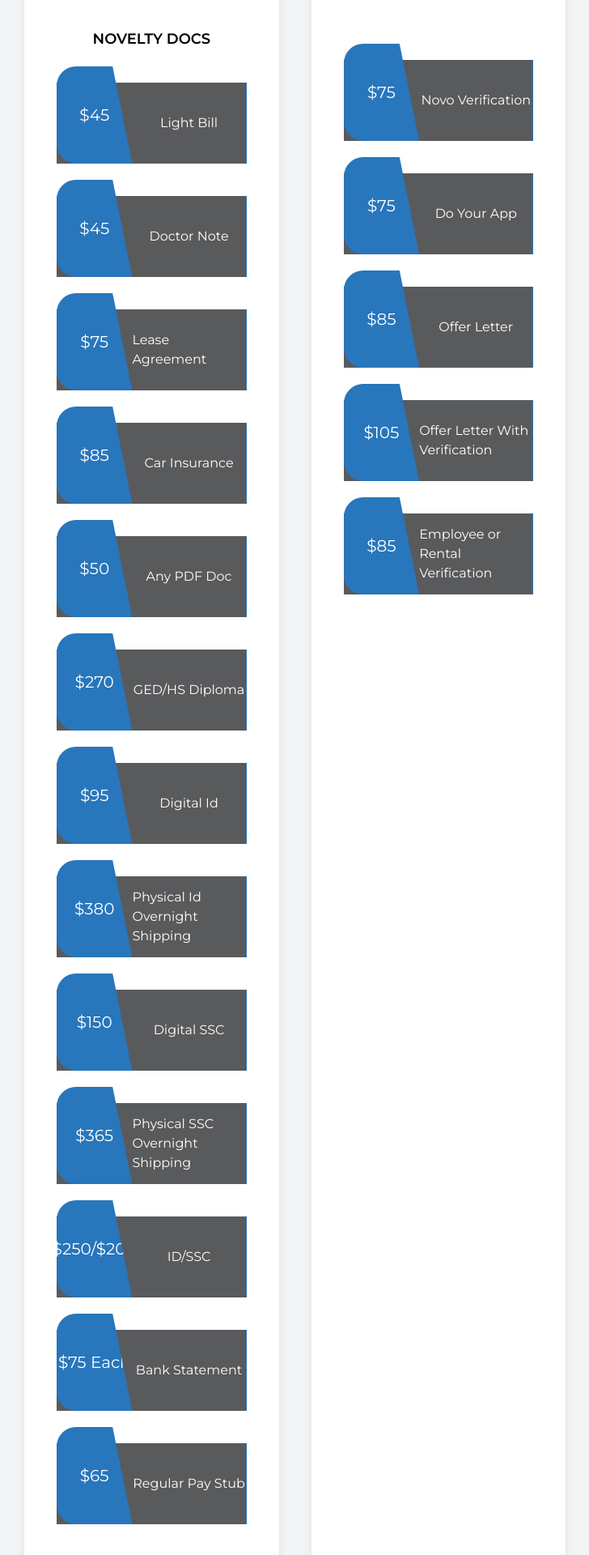
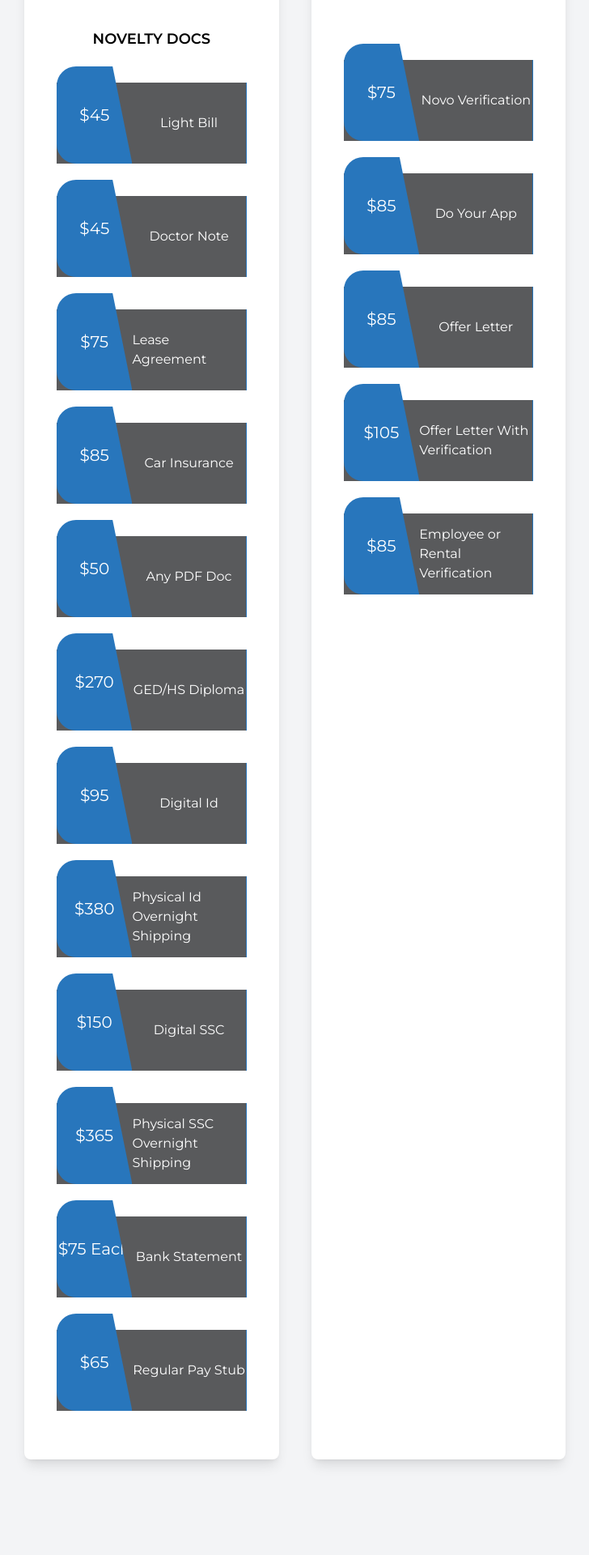
Before and after one commit to Jamleads/royalApproval, a React (Vite) app: page / in a window 1280 px wide. Shown: the part 4638-6558 px from the top of the page at 81% size, without its empty margins (98-826 px from the left). Built offline with nearby package versions, Linux system fonts and the light colour scheme; grey boxes are pictures that could not be loaded.

Commit message:
price update

```diff
--- a/src/App.jsx
+++ b/src/App.jsx
@@ -442,18 +442,6 @@ function App() {
                       data-aos="fade-down-right"
                     >
                       <div className="w-2/5 h-[120px] mb-5 bg-theDarkGold the-path rounded-l-3xl flex flex-col items-center justify-center text-white">
-                        <p className="text-xl">$250/$200</p>
-                      </div>
-                      <div className="w-3/5 h-full flex items-center justify-center text-base text-white">
-                        ID/SSC
-                      </div>
-                    </div>
-
-                    <div
-                      className="bg-the_gray flex items-center h-[100px] border-r-[1px] border-theDarkGold"
-                      data-aos="fade-down-right"
-                    >
-                      <div className="w-2/5 h-[120px] mb-5 bg-theDarkGold the-path rounded-l-3xl flex flex-col items-center justify-center text-white">
                         <p className="text-xl">$75 Each</p>
                       </div>
                       <div className="w-3/5 h-full flex items-center justify-center text-base text-white">
@@ -506,7 +494,7 @@ function App() {
                       data-aos="fade-down-right"
                     >
                       <div className="w-2/5 h-[120px] mb-5 bg-theDarkGold the-path rounded-l-3xl flex flex-col items-center justify-center text-white">
-                        <p className="text-xl">$75</p>
+                        <p className="text-xl">$85</p>
                       </div>
                       <div className="w-3/5 h-full flex items-center justify-center text-base text-white">
                         Do Your App
```
